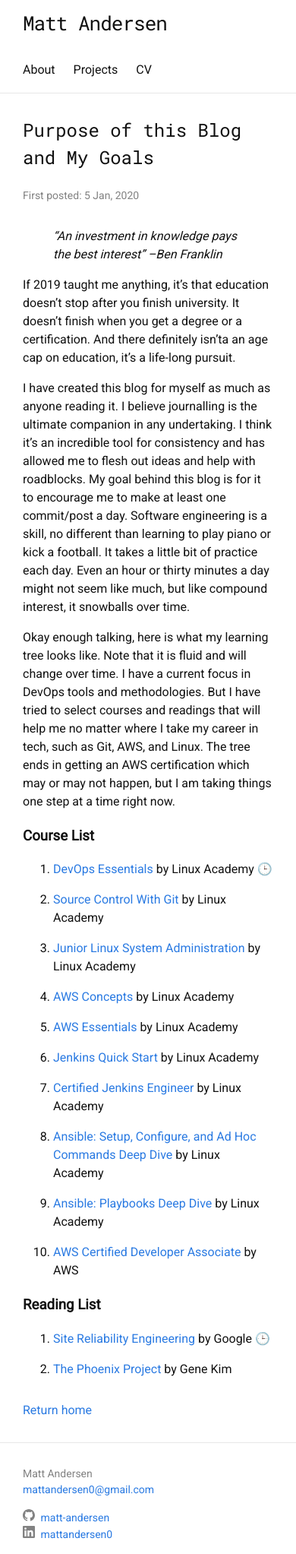
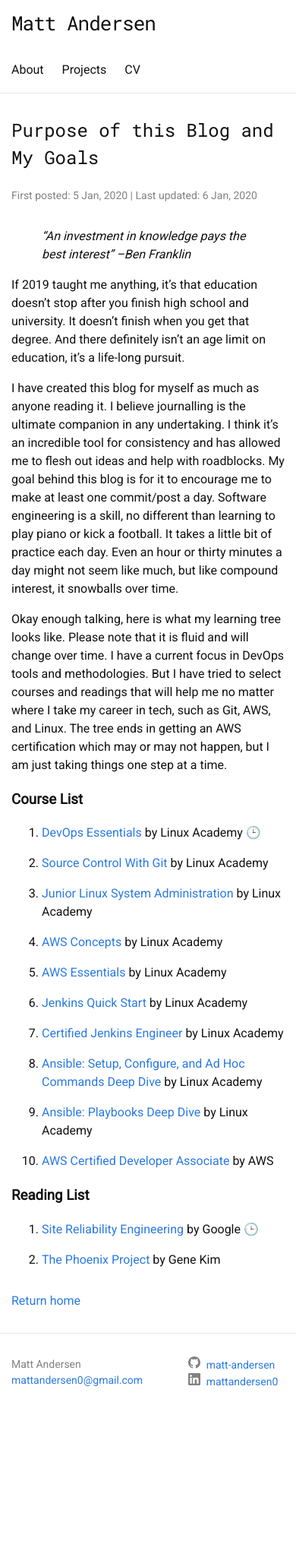
Before and after one commit to matt-andersen/mattandersen.dev, a Jekyll site: the page built from _posts/2020-01-05-pinned.md, in a window 390 px wide. Shown: the whole page at 76% size. Built offline with Jekyll 4.4.1, drawn with Linux system fonts in a browser that asks for light colours; after the commit the page ends 1844 px from its top, so only the background shows below that.

Commit message:
Fix pinned post and margins on mobile

```diff
--- a/_includes/header.html
+++ b/_includes/header.html
@@ -4,7 +4,7 @@
     <nav class="site-nav">
       {% for item in site.data.navigation %}
       {% if item.name == "CV" %}
-      <a class="nav-link" href="{{ '/assets/cv/MattAndersenResume.pdf' | prepend: site.baseurl }}" download>{{ item.name }}</a>
+      <a class="nav-link" href="{{ '/assets/cv/MattAndersenResume.pdf' | prepend: site.baseurl }}">{{ item.name }}</a>
       {% else %}
       <a class="nav-link" href="{{ item.link }}" {% if page.url == item.link %}class="current"
         {% endif %}>{{ item.name }}</a>
--- a/_layouts/default.html
+++ b/_layouts/default.html
@@ -6,7 +6,7 @@
   <meta http-equiv="X-UA-Compatible" content="IE=edge">
   <meta name="viewport" content="width=device-width, initial-scale=1">
   <meta name="description" content="{{ site.description }}">
-  <title>{{ site.title }} - {{ page.title }}</title>
+  <title>{{ page.title }}</title>
   <link rel="shortcut icon" type="image/png" href="{{ '/favicon.png' | prepend: site.baseurl }}">
   <link rel="stylesheet" href="/assets/css/styles.css" />
   <link href="https://fonts.googleapis.com/css?family=Roboto|Roboto+Mono&display=swap" rel="stylesheet" />
--- a/_posts/2020-01-05-pinned.md
+++ b/_posts/2020-01-05-pinned.md
@@ -2,16 +2,16 @@
 layout: post
 title: 'Purpose of this Blog and My Goals'
 date: '2020-01-05'
-last_modified_at: null
+last_modified_at: '2020-01-06'
 pin: true
 ---
 > *"An investment in knowledge pays the best interest" --Ben Franklin*
 
-If 2019 taught me anything, it's that education doesn't stop after you finish university. It doesn't finish when you get a degree or a certification. And there definitely isn'ta an age cap on education, it's a life-long pursuit.
+If 2019 taught me anything, it's that education doesn't stop after you finish high school and university. It doesn't finish when you get that degree. And there definitely isn't an age limit on education, it's a life-long pursuit.
 
 I have created this blog for myself as much as anyone reading it. I believe journalling is the ultimate companion in any undertaking. I think it's an incredible tool for consistency and has allowed me to flesh out ideas and help with roadblocks. My goal behind this blog is for it to encourage me to make at least one commit/post a day. Software engineering is a skill, no different than learning to play piano or kick a football. It takes a little bit of practice each day. Even an hour or thirty minutes a day might not seem like much, but like compound interest, it snowballs over time.
 
-Okay enough talking, here is what my learning tree looks like. Note that it is fluid and will change over time. I have a current focus in DevOps tools and methodologies. But I have tried to select courses and readings that will help me no matter where I take my career in tech, such as Git, AWS, and Linux. The tree ends in getting an AWS certification which may or may not happen, but I am taking things one step at a time right now.
+Okay enough talking, here is what my learning tree looks like. Please note that it is fluid and will change over time. I have a current focus in DevOps tools and methodologies. But I have tried to select courses and readings that will help me no matter where I take my career in tech, such as Git, AWS, and Linux. The tree ends in getting an AWS certification which may or may not happen, but I am just taking things one step at a time.
 
 ### Course List
 
--- a/_sass/base/_helpers.scss
+++ b/_sass/base/_helpers.scss
@@ -12,3 +12,12 @@
   font-size: 24px;
   font-weight: 400;
 }
+
+@media screen and (max-width: 800px) {
+  .wrapper {
+    max-width: -webkit-calc(800px - (30px));
+    max-width: calc(800px - (30px));
+    padding-right: 15px;
+    padding-left: 15px;
+  }
+}
--- a/about.html
+++ b/about.html
@@ -15,7 +15,7 @@
         pretty obvious where my future career would lie. </p>
 
     <p>I started my Bachelor of Information Technology at James Cook University, Townsville in 2016. In 2019, I
-        graduated with distinction, with a final GPA of 6.83 out of 7. Through my time at university, I was lucky enough
+        graduated with distinction and a final GPA of 6.83 out of 7. Through my time at university, I was lucky enough
         to have had several key experiences that shaped who I am now as a technology professional. </p>
 
     <p> In 2017, I was offered an IS&T Service Desk position at Glencore, supporting thousands of users across
--- a/index.html
+++ b/index.html
@@ -1,6 +1,6 @@
 ---
 layout: default
-title: Home
+title: Matt Andersen
 ---
 
 <div class="index-content">
```
Also changed, not shown: other parts of about.html (+2 -2 lines).
